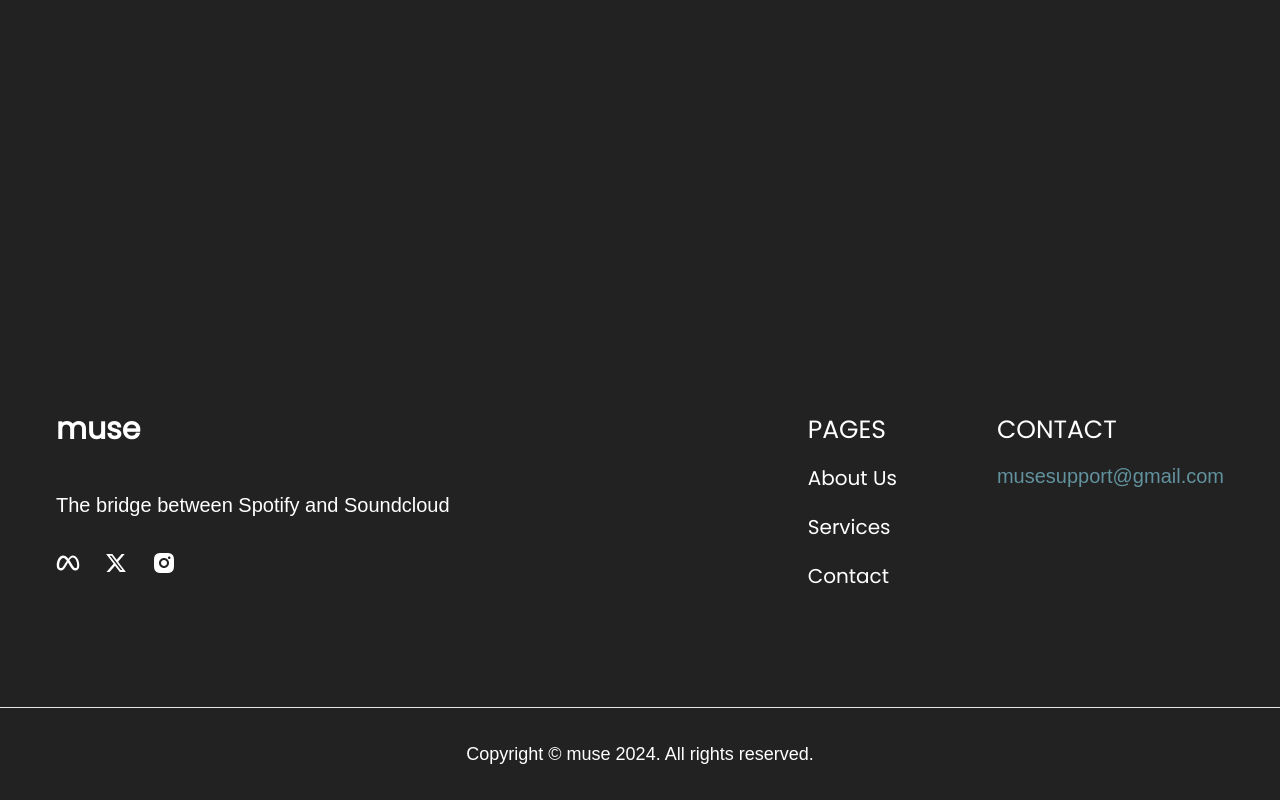
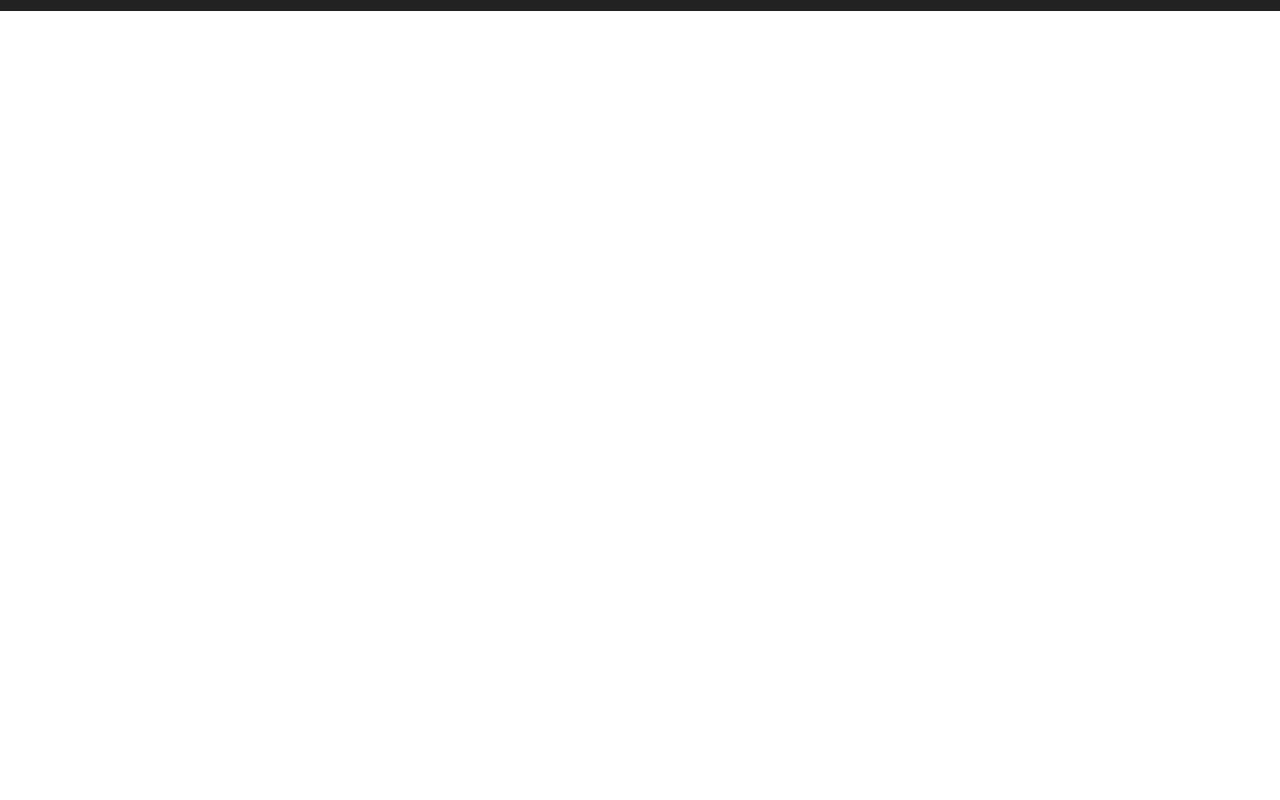
Before and after one commit to jbrov2/Muse-Redo, a React (Vite) app in the folder client/: page /login in a window 1280 px wide. Shown: the part 893-1693 px from the top of the page. After the commit the page ends 904 px from the top, so only its background shows below. Built offline with nearby package versions, Linux system fonts and the light colour scheme.

Commit message:
got rid of the footer

```diff
--- a/client/src/views/LoginView.jsx
+++ b/client/src/views/LoginView.jsx
@@ -1,13 +1,11 @@
 import Login from "../components/User-Auth/login";
-import Footer from "../components/landing_page/Footer";
 
 function LoginView() {
   return (
     <>
-      <div className="bg-primary">
+      <div className="bg-primary overflow-hidden">
         {/*Register Componenet */}
         <Login />
-        <Footer />
       </div>
     </>
   );
--- a/client/src/views/SignUpView.jsx
+++ b/client/src/views/SignUpView.jsx
@@ -1,12 +1,11 @@
 import Register from "../components/User-Auth/register";
-import Footer from "../components/landing_page/Footer";
 
 function SignUpView() {
   return (
     <>
-      <div className="bg-primary">
+      <div className="bg-primary overflow-hidden">
         <Register />
-        <Footer />
+        {/* <Footer /> */}
       </div>
     </>
   );
```
